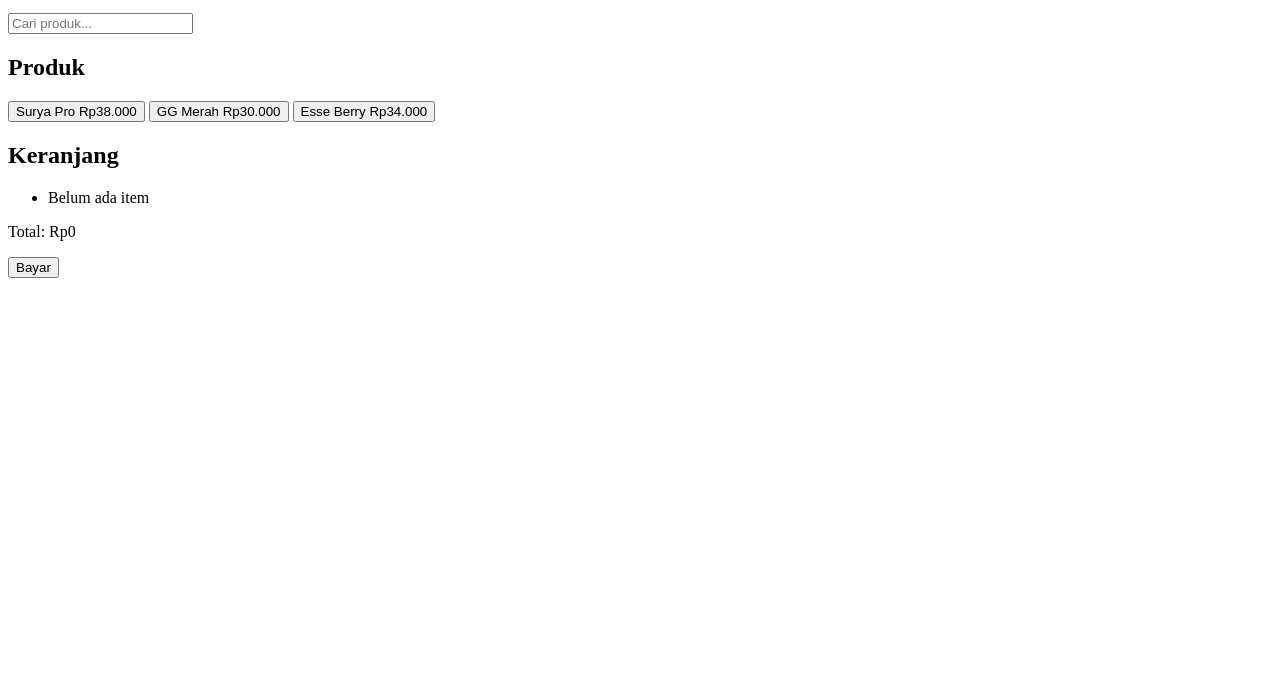
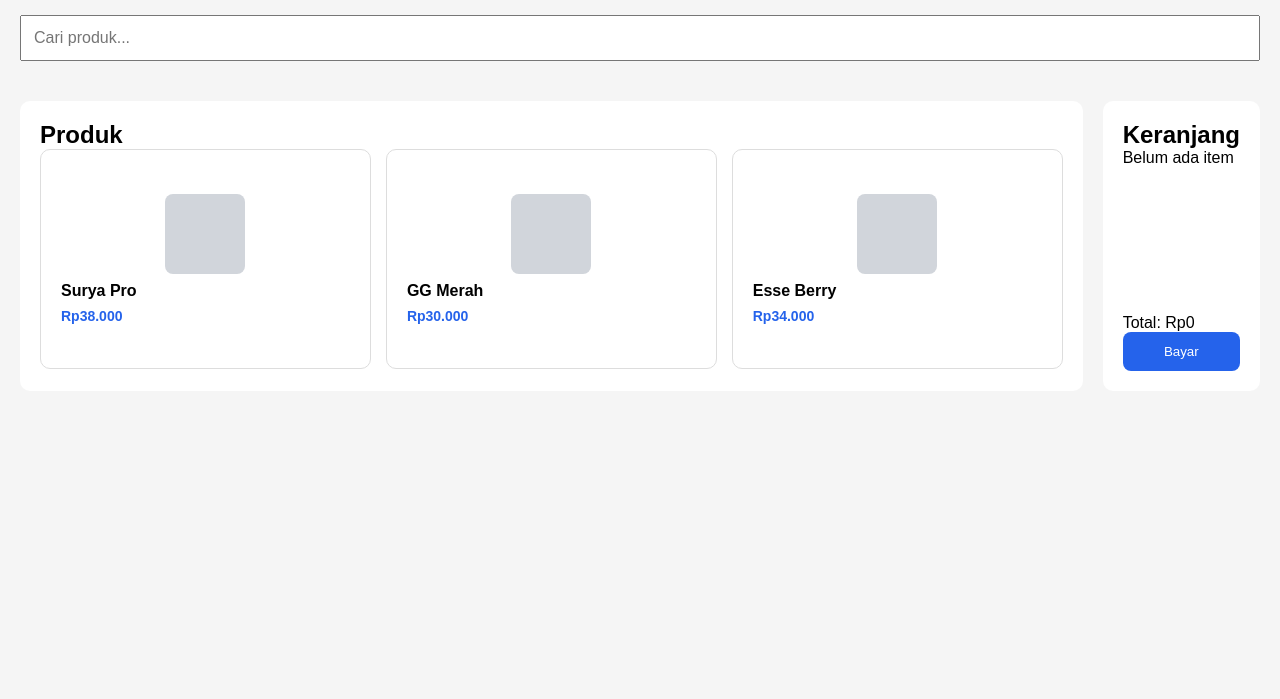
Before and after one commit to systemzerodev/post-toko-rokok, a plain HTML site: page index.html in a window 1280 px wide. Shown: the part 101-800 px from the top of the page. Drawn offline with Linux system fonts and the light colour scheme.

Commit message:
Add product grid, cart panel, and placeholder images

```diff
--- a/css/style.css
+++ b/css/style.css
@@ -0,0 +1,123 @@
+* {
+  margin: 0;
+  padding: 0;
+  box-sizing: border-box;
+}
+
+body {
+  font-family: Arial, sans-serif;
+  background-color: #f5f5f5;
+}
+
+header {
+  background-color: #ffffff;
+  padding: 20px;
+  text-align: center;
+  border-bottom: 1px solid #ddd;
+}
+
+.search-section {
+  padding: 20px;
+}
+
+.search-section input {
+  width: 100%;
+  padding: 12px;
+  font-size: 16px;
+}
+
+.pos-container {
+  display: flex;
+  gap: 20px;
+  padding: 20px;
+}
+
+.products {
+  flex: 2;
+}
+
+.cart {
+  display: flex;
+  flex-direction: column;
+  min-height: 290px;
+}
+
+.cart-summary {
+  margin-top: auto;
+}
+
+.products,
+.cart {
+  background-color: white;
+  padding: 20px;
+  border-radius: 10px;
+}
+
+.product-grid {
+  display: grid;
+  grid-template-columns: repeat(3, 1fr);
+  gap: 15px;
+}
+
+.product-card {
+  background-color: white;
+  border: 1px solid #ddd;
+  border-radius: 10px;
+  padding: 20px;
+
+  display: flex;
+  flex-direction: column;
+  gap: 8px;
+
+  min-height: 220px;
+  justify-content: center;
+
+  cursor: pointer;
+
+  transition: 0.3s;
+}
+
+.product-image {
+  width: 80px;
+  height: 80px;
+
+  margin: 0 auto;
+
+  background-color: #d1d5db;
+
+  border-radius: 8px;
+}
+
+.product-name {
+  font-size: 16px;
+  font-weight: 700;
+}
+
+.product-price {
+  color: #2563eb;
+  font-size: 14px;
+  font-weight: 600;
+}
+
+.product-card:hover {
+  transform: translateY(-5px);
+  border-color: #2563eb;
+  box-shadow: 0 8px 20px rgba(0, 0, 0, 0.1);
+}
+
+.checkout-btn {
+  width: 100%;
+  padding: 12px;
+
+  border: none;
+  border-radius: 8px;
+
+  background-color: #2563eb;
+  color: white;
+
+  cursor: pointer;
+}
+
+.modal-overlay {
+  display: none;
+}
--- a/index.html
+++ b/index.html
@@ -24,18 +24,27 @@
 
           <div class="product-grid">
             <button class="product-card">
-              <span>Surya Pro</span>
-              <span>Rp38.000</span>
+              <div class="product-image"></div>
+
+              <span class="product-name"> Surya Pro </span>
+
+              <span class="product-price"> Rp38.000 </span>
             </button>
 
             <button class="product-card">
-              <span>GG Merah</span>
-              <span>Rp30.000</span>
+              <div class="product-image"></div>
+
+              <span class="product-name"> GG Merah </span>
+
+              <span class="product-price"> Rp30.000 </span>
             </button>
 
             <button class="product-card">
-              <span>Esse Berry</span>
-              <span>Rp34.000</span>
+              <div class="product-image"></div>
+
+              <span class="product-name"> Esse Berry </span>
+
+              <span class="product-price"> Rp34.000 </span>
             </button>
           </div>
         </section>
@@ -43,9 +52,9 @@
         <section class="cart">
           <h2>Keranjang</h2>
 
-          <ul class="cart-items">
-            <li>Belum ada item</li>
-          </ul>
+          <ul class="cart-items"></ul>
+
+          <p class="empty-cart">Belum ada item</p>
 
           <div class="cart-summary">
             <p>Total: Rp0</p>
@@ -55,5 +64,31 @@
         </section>
       </section>
     </main>
+
+    <div class="modal-overlay">
+      <div class="modal">
+        <h2>Surya Pro</h2>
+
+        <div class="form-group">
+          <label>Satuan</label>
+
+          <select>
+            <option>Batang</option>
+            <option>Bungkus</option>
+          </select>
+        </div>
+
+        <div class="form-group">
+          <label>Jumlah</label>
+
+          <input type="number" min="1" value="1" />
+        </div>
+
+        <div class="modal-actions">
+          <button>Batal</button>
+          <button>Tambah</button>
+        </div>
+      </div>
+    </div>
   </body>
 </html>
```
